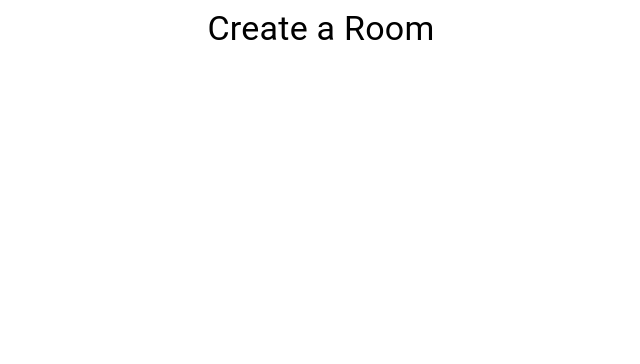
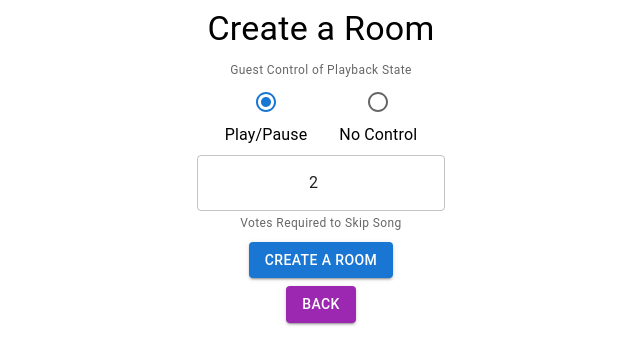
Before and after one commit to joaonc/django-react-music-controller, a React app in the folder music_controller/frontend/: page /create in a window 1280 px wide. Shown: the top 364 px of the page, without its empty margins (319-959 px from the left). Built offline with nearby package versions, Linux system fonts and the light colour scheme; the HTML template or start-up script is replaced by a standard one.

Commit message:
create room page html

```diff
--- a/music_controller/frontend/src/components/CreateRoomPage.js
+++ b/music_controller/frontend/src/components/CreateRoomPage.js
@@ -23,7 +23,61 @@ const CreateRoomPage = () => {
                     Create a Room
                 </Typography>
             </Grid>
+            <Grid item xs={12} align='center'>
+                <FormControl component='fieldset'>
+                    <FormHelperText>
+                        <div align='center'>
+                            Guest Control of Playback State
+                        </div>
+                    </FormHelperText>
+                    <RadioGroup row defaultValue={true}>
+                        <FormControlLabel
+                            value={true}
+                            control={<Radio color='primary'/>}
+                            label='Play/Pause'
+                            labelPlacement='bottom'
+                        />
+                        <FormControlLabel
+                            value={false}
+                            control={<Radio color='secondary'/>}
+                            label='No Control'
+                            labelPlacement='bottom'
+                        />
+                    </RadioGroup>
+                </FormControl>
+            </Grid>
+            <Grid item xs={12} align='center'>
+                <FormControl>
+                    <TextField
+                        required={true}
+                        type='number'
+                        defaultValue={defaultVotes}
+                        inputProps={{
+                            min: 1,
+                            style: {
+                                textAlign: 'center',
+                            },
+                        }}
+                    />
+                    <FormHelperText>
+                        <div align='center'>
+                            Votes Required to Skip Song
+                        </div>
+                    </FormHelperText>
+                </FormControl>
+            </Grid>
+            <Grid item xs={12} align='center'>
+                <Button color='primary' variant='contained'>
+                    Create a Room
+                </Button>
+            </Grid>
+            <Grid item xs={12} align='center'>
+                <Button color='secondary' variant='contained' to='/' component={Link}>
+                    Back
+                </Button>
+            </Grid>
         </Grid>
-    )}
+    )
+}
 
 export default CreateRoomPage
```
